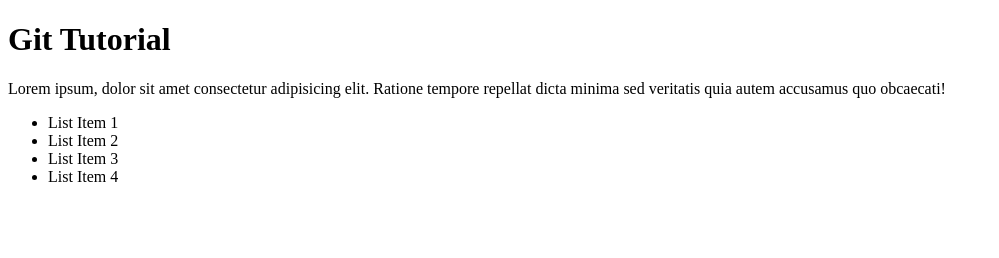
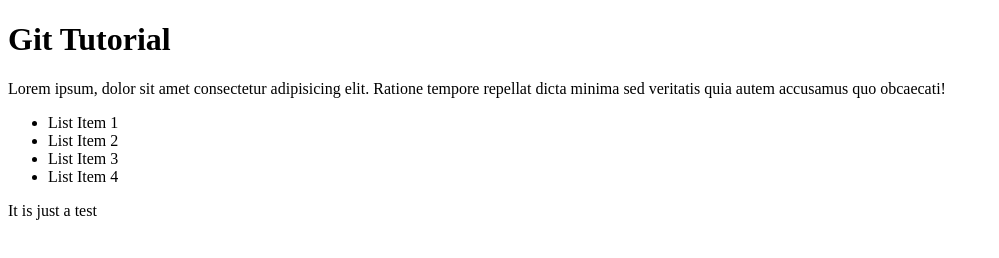
Before and after one commit to dnlfrnk00/git-tutorial, a plain HTML site: page index.html in a window 1280 px wide. Shown: the whole page, without its empty margins (0-999 px from the left). Drawn offline with Linux system fonts and the light colour scheme.

Commit message:
Added another paragraph

```diff
--- a/index.html
+++ b/index.html
@@ -15,5 +15,6 @@
         <li>List Item 3</li>
         <li>List Item 4</li>
     </ul>
+    <p>It is just a test</p>
 </body>
 </html>
```
